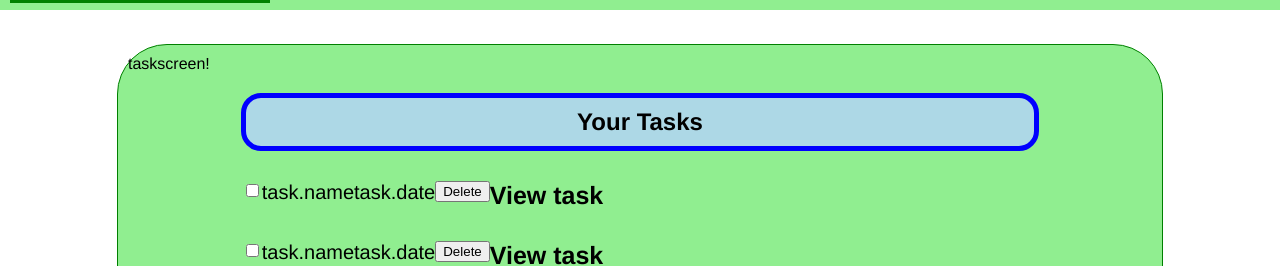
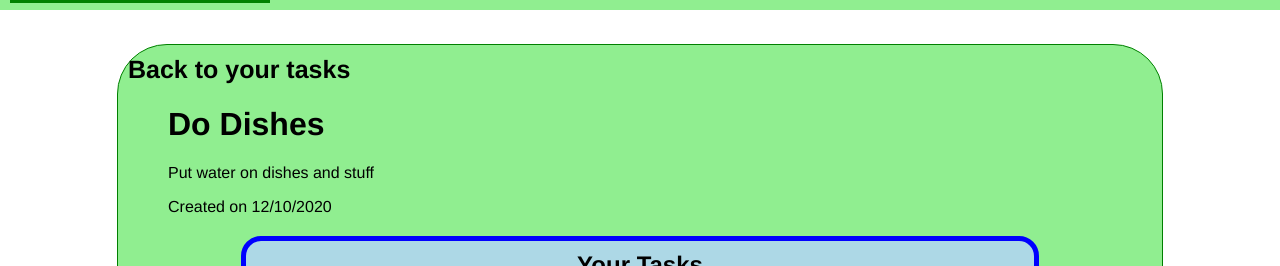
Before and after one commit to lhoogenraad/tudu-application, a React (Create React App) app in the folder frontend/: page /tasks/123 in a window 1280 px wide. Shown: the part 165-431 px from the top of the page. Built offline with nearby package versions, Linux system fonts and the light colour scheme; grey boxes are pictures that could not be loaded.

Commit message:
navigating to address/tasks/__taskid now shows the details of a task

```diff
--- a/frontend/src/data.js
+++ b/frontend/src/data.js
@@ -3,15 +3,18 @@ export default {
         {
             id: '123',
             name: 'Do Dishes',
-            date: '12/10/2020'
+            date: '12/10/2020',
+            description: 'Put water on dishes and stuff',
         },{
             id: '456',
             name: 'Empty bin',
-            date: '13/10/2020'
+            date: '13/10/2020',
+            description: 'put bin contents in bigger bin outside',
         },{
             id: '789',
             name: 'Wash car',
-            date: '13/10/2020'
+            date: '13/10/2020',
+            description: 'put water on car and soap it up',
         }
     ]
 }
--- a/frontend/src/screens/taskscreen.js
+++ b/frontend/src/screens/taskscreen.js
@@ -1,7 +1,32 @@
 import React from 'react';
+import { Link } from 'react-router-dom';
+import data from '../data';
 
-function taskscreen (props) {
-    return <div>taskscreen!</div>
+function taskscreen(props) {
+    console.log(props.match.params.id);
+    const task = data.tasks.find(x => x.id === props.match.params.id);
+    return (
+        <div>
+            <div>
+                <Link to="/">Back to your tasks</Link>
+            </div>
+            <div className="details">
+                <div className="details-description">
+                    <ul>
+                        <li>
+                            <h1>{task.name}</h1>
+                        </li>
+                        <li>
+                            <p>{task.description}</p>
+                        </li>
+                        <li>
+                            <p>Created on {task.date}</p>
+                        </li>
+                    </ul>
+                </div>
+            </div>
+        </div>
+    )
 }
 
 export default taskscreen;
```
